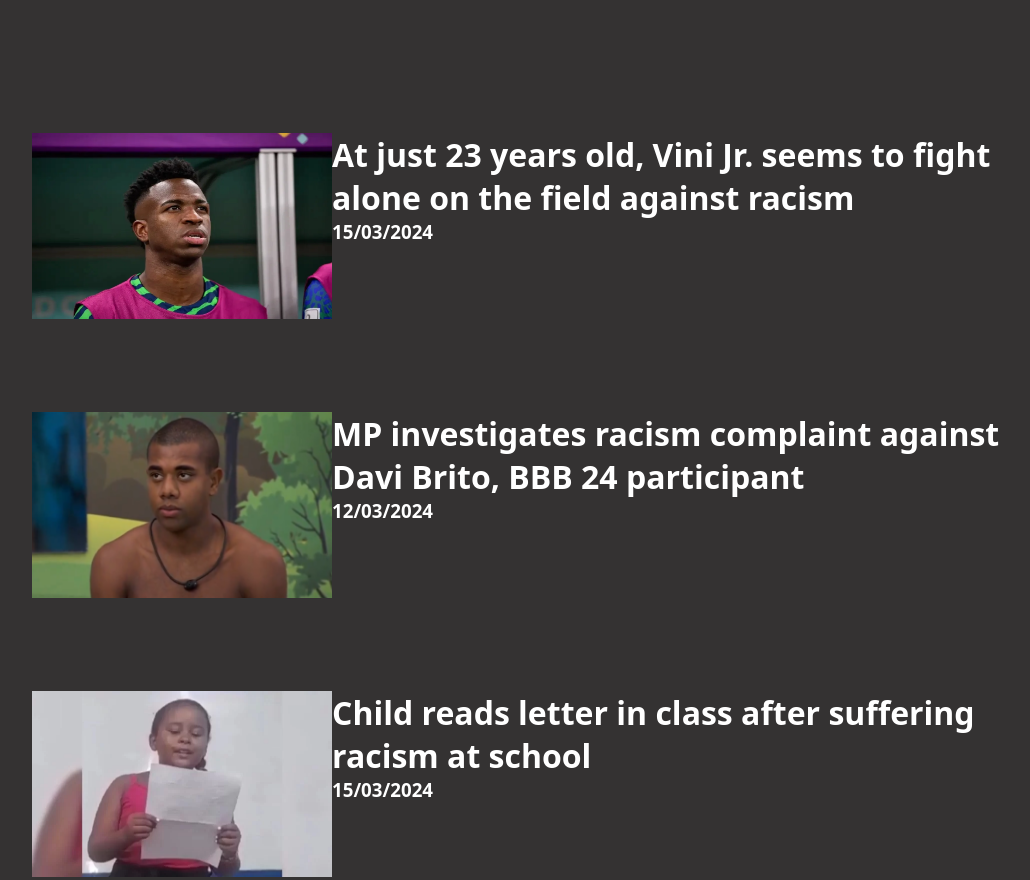
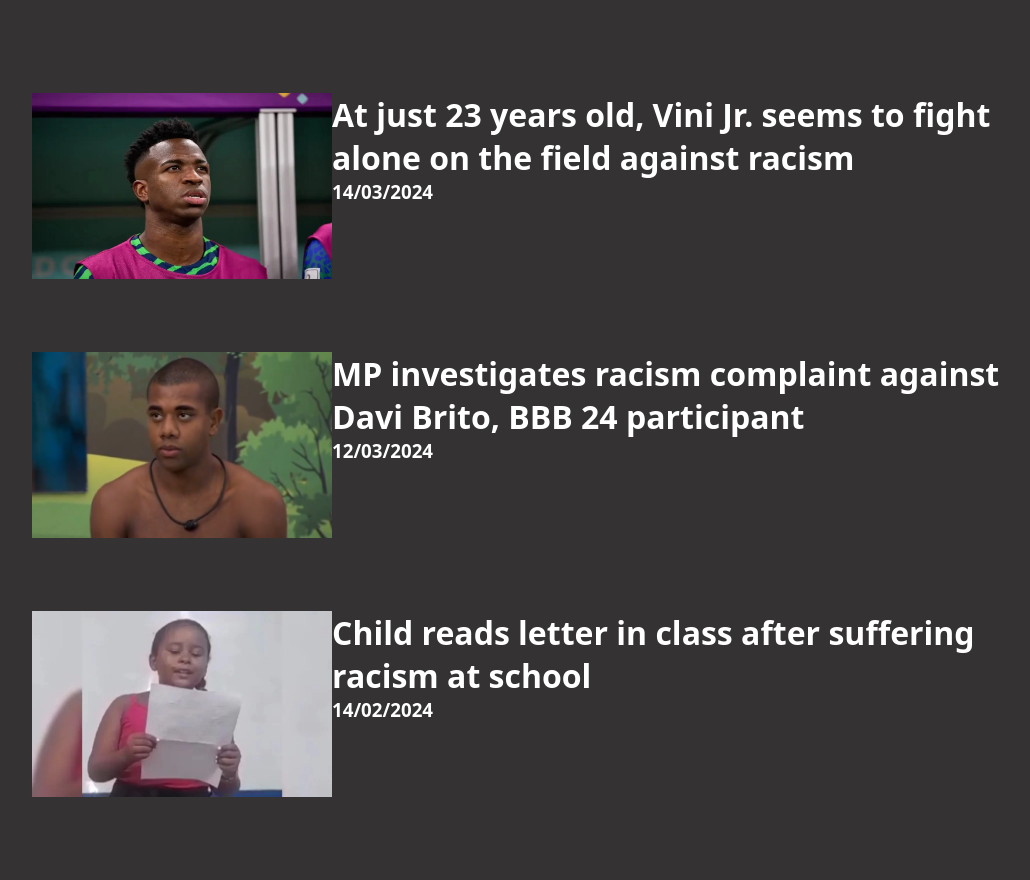
Before and after one commit to samuel21tu/Blog, a plain HTML site: page index.html in a window 1280 px wide. Shown: the part 1119-1999 px from the top of the page, without its empty margins (96-1126 px from the left). Drawn offline with Linux system fonts and the light colour scheme.

Commit message:
finalização

```diff
--- a/css/stylesheet.css
+++ b/css/stylesheet.css
@@ -122,7 +122,7 @@
   }
   .noticia{
   padding: 5vw;
-  margin-bottom: 40px;
+  margin-bottom: 20px;
 }
 
   .container{
--- a/index.html
+++ b/index.html
@@ -53,7 +53,7 @@
             <a href="https://veja.abril.com.br/coluna/veja-gente/vini-jr-se-pronuncia-apos-novo-caso-de-racismo-de-torcida-em-madrid" target="_blank" rel="noopener noreferrer">
               <img src="img/noticia2.webp" width="300" height="186" align="left" alt="Imagem">
               <h1>At just 23 years old, Vini Jr. seems to fight alone on the field against racism</h1>
-              <h3>15/03/2024</h3</a>
+              <h3>14/03/2024</h3</a>
           </div>
           <div class="noticia">
             <a href="https://www.cnnbrasil.com.br/entretenimento/bbb/bbb24-ministerio-publico-da-bahia-ira-investigar-racismo-contra-davi/" target="_blank" rel="noopener noreferrer">
@@ -66,7 +66,7 @@
             <a href="https://www.metropoles.com/brasil/video-crianca-le-carta-em-sala-de-aula-apos-sofrer-racismo-em-escola" target="_blank" rel="noopener noreferrer">
             <img src="/img/noticia4.webp" width="300" height="186" align="left" alt="Imagem">
             <h1>Child reads letter in class after suffering racism at school</h1>
-            <h3>15/03/2024</h3>
+            <h3>14/02/2024</h3>
             </a>
           </div>
         </div>
```
Also changed, not shown: html/Projetos.html (+2 -2 lines).
